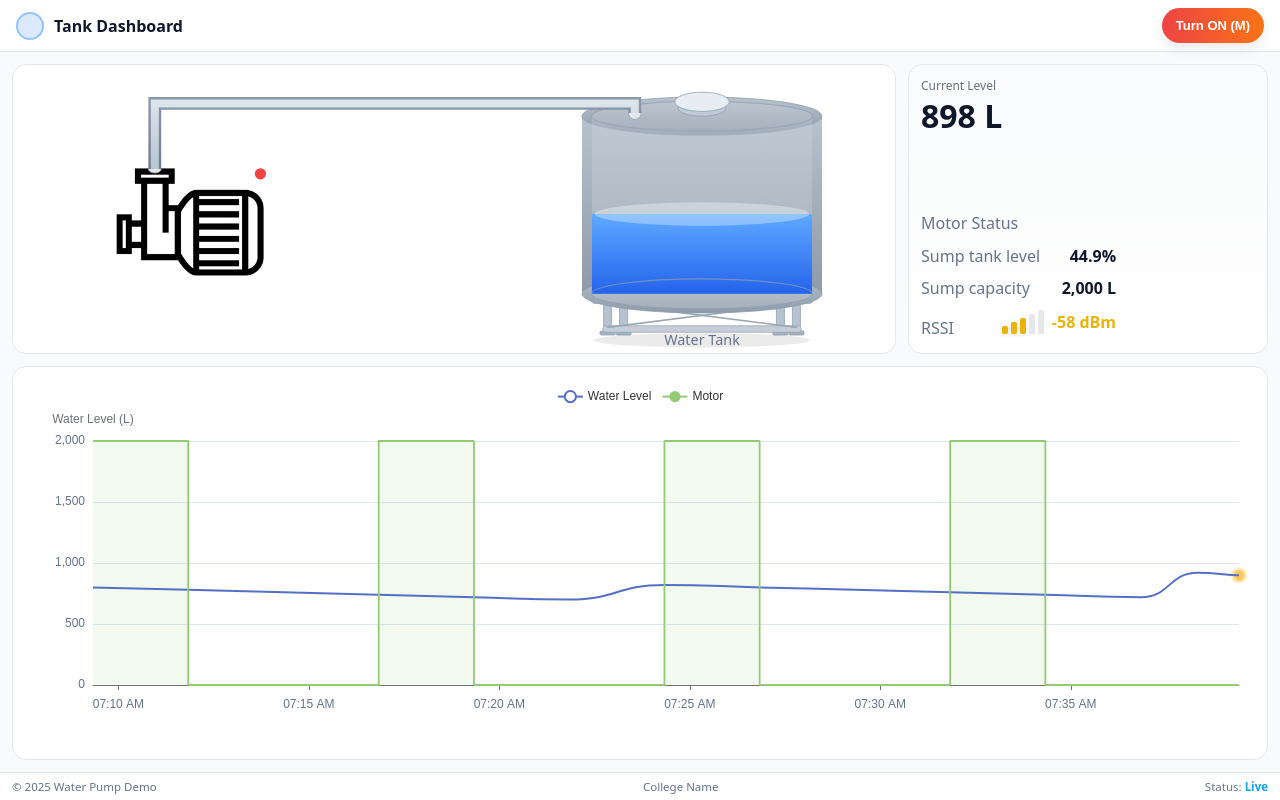
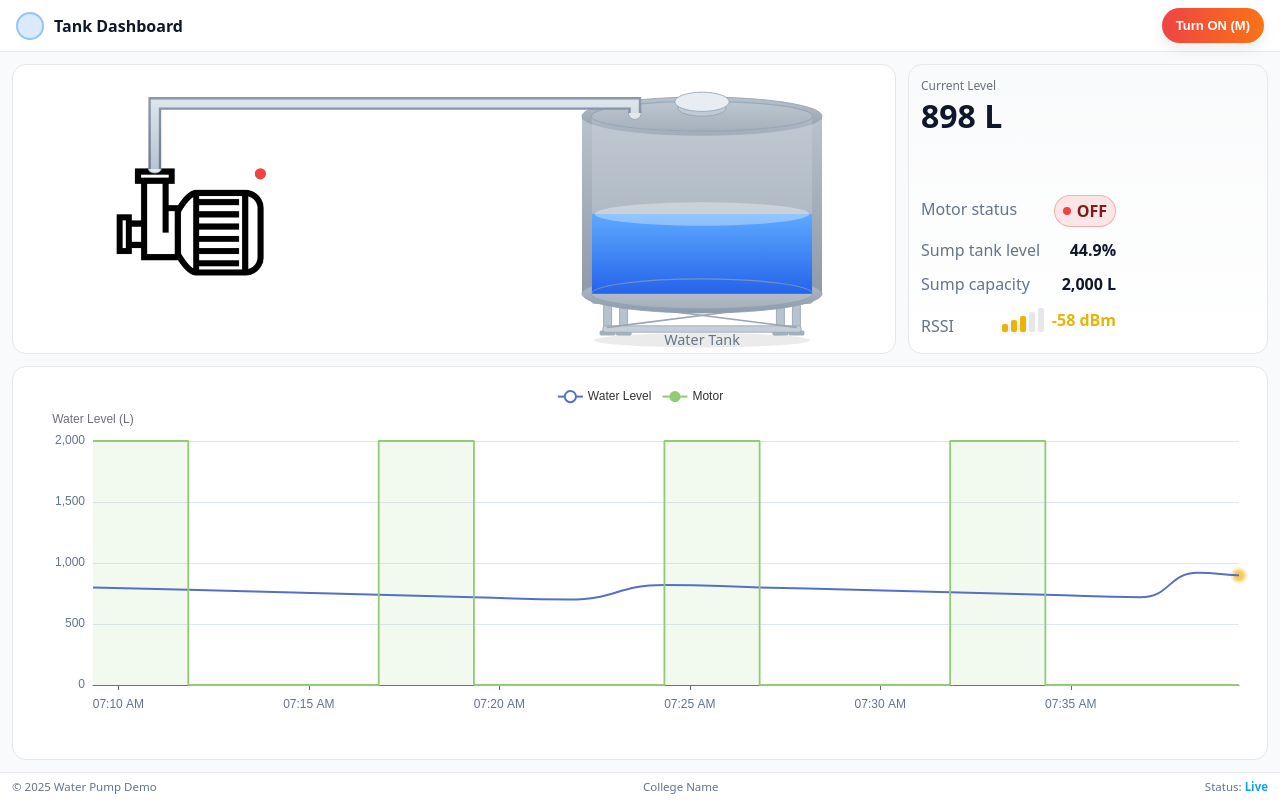
Before and after one commit to Pratik7249/Pump, a React (Create React App) app: page / in a window 1280 px wide. Built offline with nearby package versions, Linux system fonts and the light colour scheme.

Commit message:
Detail Component added

```diff
--- a/src/TankDashboard.jsx
+++ b/src/TankDashboard.jsx
@@ -151,6 +151,7 @@ export default function TankDashboard({
               lowLevelPct={lowLevelPct}
               highLevelPct={highLevelPct}
               rssi={-58}
+              motorOn={curr.motorOn}
             />
           </div>
 
--- a/src/components/TankDetails.jsx
+++ b/src/components/TankDetails.jsx
@@ -15,6 +15,7 @@ function rssiColor(rssi) {
   if (rssi >= -90) return '#f59e0b';
   return '#ef4444';
 }
+
 function SignalBars({ rssi }) {
   const bars = rssiToBars(rssi);
   const color = rssiColor(rssi);
@@ -22,9 +23,12 @@ function SignalBars({ rssi }) {
   return (
     <div style={{ display: 'flex', alignItems: 'flex-end', gap: 3 }}>
       {heights.map((h, i) => (
-        <div key={i}
+        <div
+          key={i}
           style={{
-            width: 6, height: h, borderRadius: 2,
+            width: 6,
+            height: h,
+            borderRadius: 2,
             background: i < bars ? color : '#e5e7eb',
             boxShadow: i < bars ? '0 1px 4px rgba(0,0,0,0.12)' : 'none'
           }}
@@ -39,21 +43,72 @@ function Row({ label, value }) {
   return (
     <div style={{ display: 'flex', justifyContent: 'space-between', alignItems: 'baseline', gap: 12 }}>
       <span style={{ color: '#64748b' }}>{label}</span>
-      <span style={{
-        fontWeight: 800, textAlign: 'right', minWidth: 64,
-        fontVariantNumeric: 'tabular-nums', fontFeatureSettings: '"tnum" 1, "lnum" 1'
-      }}>
+      <span
+        style={{
+          fontWeight: 800,
+          textAlign: 'right',
+          minWidth: 64,
+          fontVariantNumeric: 'tabular-nums',
+          fontFeatureSettings: '"tnum" 1, "lnum" 1'
+        }}
+      >
         {value}
       </span>
     </div>
   );
 }
 
-export default function TankDetails({ pct, litersText, capacity, lowLevelPct, highLevelPct, rssi }) {
-  const flags = useMemo(() => ({
-    low: pct <= lowLevelPct,
-    high: pct >= highLevelPct
-  }), [pct, lowLevelPct, highLevelPct]);
+function MotorStatus({ on }) {
+  const styles = on
+    ? {
+        bg: 'rgba(34,197,94,0.12)',
+        border: '1px solid rgba(34,197,94,0.35)',
+        dot: '#16a34a',
+        text: '#065f46',
+        label: 'ON'
+      }
+    : {
+        bg: 'rgba(239,68,68,0.12)',
+        border: '1px solid rgba(239,68,68,0.35)',
+        dot: '#ef4444',
+        text: '#7f1d1d',
+        label: 'OFF'
+      };
+
+  return (
+    <span
+      style={{
+        display: 'inline-flex',
+        alignItems: 'center',
+        gap: 6,
+        padding: '4px 8px',
+        borderRadius: 999,
+        background: styles.bg,
+        border: styles.border
+      }}
+    >
+      <span style={{ width: 8, height: 8, borderRadius: '50%', background: styles.dot }} />
+      <span style={{ fontWeight: 800, color: styles.text }}>{styles.label}</span>
+    </span>
+  );
+}
+
+export default function TankDetails({
+  pct,
+  litersText,
+  capacity,
+  lowLevelPct,
+  highLevelPct,
+  rssi,
+  motorOn // <-- NEW
+}) {
+  const flags = useMemo(
+    () => ({
+      low: pct <= lowLevelPct,
+      high: pct >= highLevelPct
+    }),
+    [pct, lowLevelPct, highLevelPct]
+  );
 
   return (
     <div style={{ display: 'grid', gap: 12 }}>
@@ -64,24 +119,39 @@ export default function TankDetails({ pct, litersText, capacity, lowLevelPct, hi
 
       <div style={{ display: 'flex', gap: 8, flexWrap: 'wrap', marginBottom: 4 }}>
         {flags.low && (
-          <span style={{
-            fontSize: 12, fontWeight: 700, padding: '4px 8px', borderRadius: 999,
-            background: 'rgba(239,68,68,0.12)', color: '#991b1b',
-            border: '1px solid rgba(239,68,68,0.35)'
-          }}>LOW LEVEL</span>
+          <span
+            style={{
+              fontSize: 12,
+              fontWeight: 700,
+              padding: '4px 8px',
+              borderRadius: 999,
+              background: 'rgba(239,68,68,0.12)',
+              color: '#991b1b',
+              border: '1px solid rgba(239,68,68,0.35)'
+            }}
+          >
+            LOW LEVEL
+          </span>
         )}
         {flags.high && (
-          <span style={{
-            fontSize: 12, fontWeight: 700, padding: '4px 8px', borderRadius: 999,
-            background: 'rgba(34,197,94,0.12)', color: '#065f46',
-            border: '1px solid rgba(34,197,94,0.35)'
-          }}>NEAR FULL</span>
+          <span
+            style={{
+              fontSize: 12,
+              fontWeight: 700,
+              padding: '4px 8px',
+              borderRadius: 999,
+              background: 'rgba(34,197,94,0.12)',
+              color: '#065f46',
+              border: '1px solid rgba(34,197,94,0.35)'
+            }}
+          >
+            NEAR FULL
+          </span>
         )}
       </div>
 
-      <div style={{ fontSize: 12, color: '#6b7280', marginTop: 8, marginBottom: 2 }}></div>
       <div style={{ display: 'grid', rowGap: 8 }}>
-        <Row label="Motor Status" value={``}/>
+        <Row label="Motor status" value={<MotorStatus on={!!motorOn} />} />
         <Row label="Sump tank level" value={`${pct.toFixed(1)}%`} />
         <Row label="Sump capacity" value={`${capacity.toLocaleString()} L`} />
         <Row
```
Also changed, not shown: src/components/TankDiagram.jsx (+0 -7 lines).
